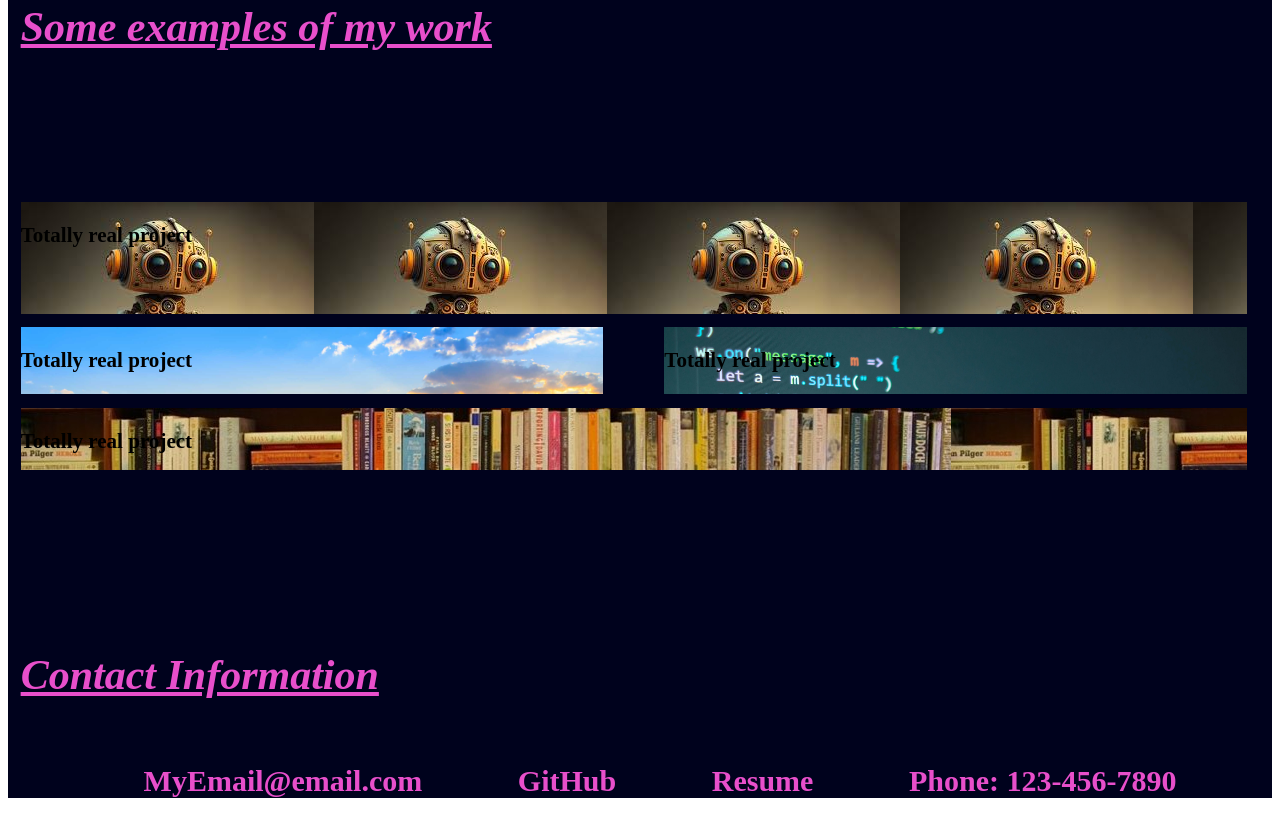
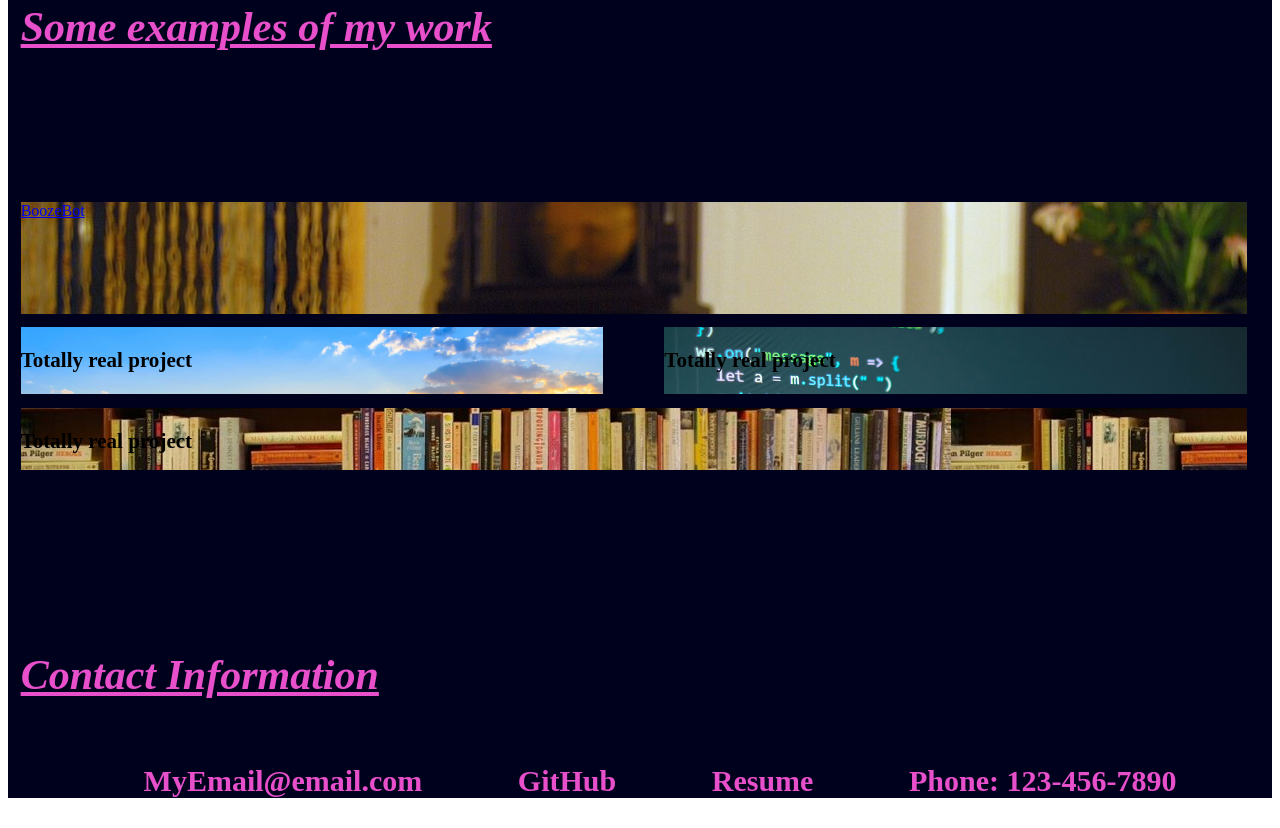
Before and after one commit to LandoCodesRissian/Portfolio, a plain HTML site: page index.html in a window 1280 px wide. Shown: the part 1059-1887 px from the top of the page. Drawn offline with Linux system fonts and the light colour scheme.

Commit message:
added booze bot project

```diff
--- a/assets/style.css
+++ b/assets/style.css
@@ -107,10 +107,10 @@ h2 {
     gap: 5%;
 }
 
-.projectA {
+.booze-bot {
     grid-column: 1/3;
     grid-row: span 2;
-    background-image: url(../images/projectA.jpg);
+    background-image: url(../images/Common_alcoholic_beverages.jpg);
 }
 .projectB {
     background-image: url(../images/projectB.jpg);
--- a/index.html
+++ b/index.html
@@ -52,11 +52,7 @@
         <div class = "box">
             <div class="grid">
 
-                <a class = "projectA">
-                <div class = "label">
-                    <h3>Totally real project</h3>
-                </div>
-                </a>
+                <a href="https://github.com/phechzzz/BoozeBot" class="booze-bot" class="label">BoozeBot</a>
 
                 <a class ="projectB">
                 <div class = "label">
@@ -100,8 +96,5 @@
         </div>
     </footer>
 
-
-
-
 </body>
 </html>
```
Also changed, not shown: images/Common_alcoholic_beverages.jpg (added), images/projectA.jpg (deleted).
